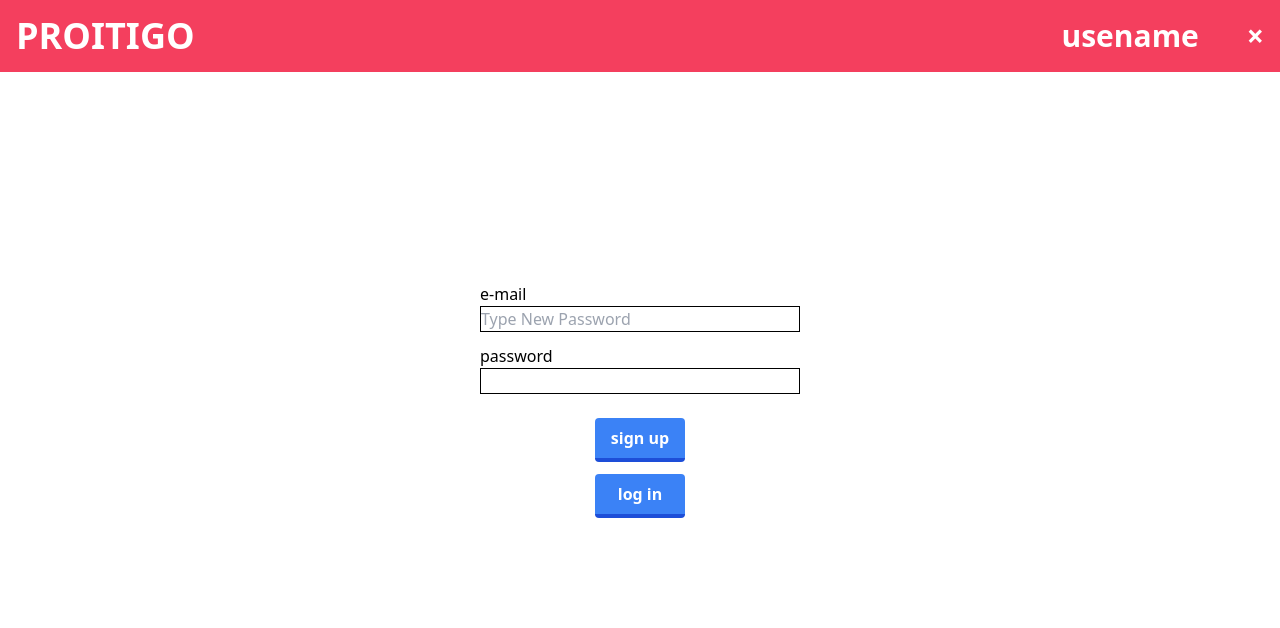
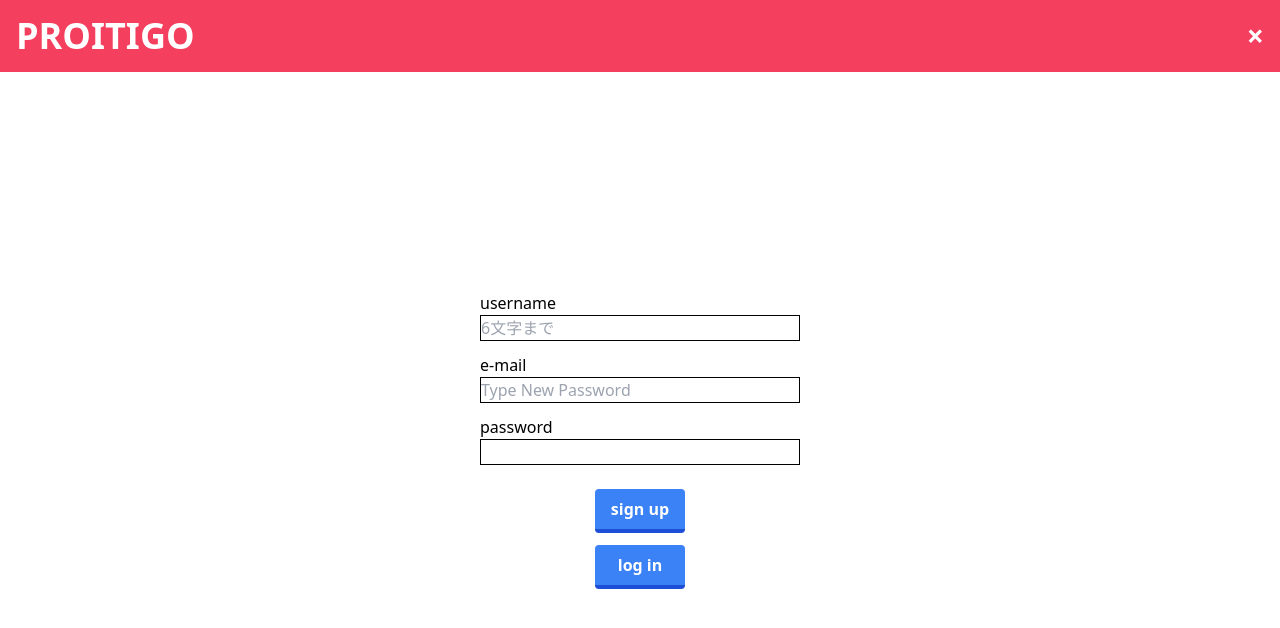
Before and after one commit to scla-sagauniv/B-komachi, a Next.js app: page / in a window 1280 px wide. Shown: the top 628 px of the page. Built offline with nearby package versions, Linux system fonts and the light colour scheme.

Commit message:
update; username有効化

```diff
--- a/src/app/SNS/page.tsx
+++ b/src/app/SNS/page.tsx
@@ -2,15 +2,13 @@ import Modal from "./components/Button";
 import Log from "./components/Log";
 
 export default function Home() {
-
   return (
     <>
       <main>
-          <div>
-          </div>
+        <div></div>
       </main>
       <Modal />
       {/* </Modal> */}
     </>
   );
-  };
+}
--- a/src/app/components/header.tsx
+++ b/src/app/components/header.tsx
@@ -1,13 +1,36 @@
-export default function Header() {
+"use client";
+import React, { useEffect, useState } from "react";
+// import username from "./login-main";
+import { useContext } from "react";
+import { UserNameContext } from "../layout";
+
+const Header = (): JSX.Element => {
+  // const Header = () => {
+  //const [username] = useState();
+  //const { username } = this.state;
+  const { userName } = useContext(UserNameContext);
+
+  console.log("username", userName);
   return (
     <header className="fixed top-0 w-full bg-rose-500 p-4">
       <nav className="flex justify-between mx-auto container items-center">
         <div className="text-white font-bold text-4xl">PROITIGO</div>
         <div className="space-x-12">
-                <a href="" className="text-white font-bold text-3xl no-underline hover:underline">usename</a>
-                <a href="" className="text-white font-bold text-3xl no-underline hover:underline">×</a>
+          <a
+            href=""
+            className="text-white font-bold text-3xl no-underline hover:underline"
+          >
+            {userName}
+          </a>
+          <a
+            href=""
+            className="text-white font-bold text-3xl no-underline hover:underline"
+          >
+            ×
+          </a>
         </div>
       </nav>
     </header>
   );
-  }
+};
+export default Header;
--- a/src/app/components/login-main.tsx
+++ b/src/app/components/login-main.tsx
@@ -1,13 +1,15 @@
 "use client";
 
-import React,{useEffect,useState} from "react";
+import React, { useEffect, useState, useContext } from "react";
 import VisibilityIcon from "@mui/icons-material/Visibility";
 import VisibilityOffIcon from "@mui/icons-material/VisibilityOff";
-
+import { UserNameContext } from "../layout";
 
 export default function Main() {
   const [password, setPassword] = useState("");
   const [passwordType, setPasswordType] = useState("password");
+  // const [username, setusername] = useState("");
+  const { userName, setUserName } = useContext(UserNameContext);
 
   const LogIn = () => {
     window.location.href = "/SNS";
@@ -17,7 +19,19 @@ export default function Main() {
     <>
       <div className="w-80 h-full flex justify-center flex-col items-center">
         <div className="w-full flex flex-col">
-          <p className="">e-mail</p>
+          <p>username</p>
+          <input
+            placeholder={"6文字まで"}
+            type="text"
+            onChange={(e) => {
+              setUserName(e.target.value);
+            }}
+            className=" min-w-44 border border-black"
+          />
+          {/* <UserName.Provider value="">{username}</UserName.Provider> */}
+        </div>
+        <div className="w-full flex flex-col">
+          <p className="mt-3">e-mail</p>
           {/* <input type="text" className="w-full min-w-44 border border-black" /> */}
           <input
             value={password}
@@ -32,7 +46,7 @@ export default function Main() {
           />
 
           {/* 非表示 */}
-            {passwordType === "text" &&(
+          {passwordType === "text" && (
             <VisibilityOffIcon
               onClick={() => setPasswordType("text")}
               className="Password__visual"
@@ -40,7 +54,7 @@ export default function Main() {
           )}
 
           {/* 表示 */}
-            {passwordType === "type" &&(
+          {passwordType === "type" && (
             <VisibilityIcon
               onClick={() => setPasswordType("password")}
               className="Password__visual"
--- a/src/app/layout.tsx
+++ b/src/app/layout.tsx
@@ -1,23 +1,47 @@
-import './globals.css';
+"use client";
+
+import "./globals.css";
 import Header from "./components/header";
+import username from "./components/login-main";
+import {
+  useContext,
+  useState,
+  createContext,
+  Dispatch,
+  SetStateAction,
+} from "react";
 
 export const metadata = {
-  title: 'Create Next App',
-  description: 'Generated by create next app',
+  title: "Create Next App",
+  description: "Generated by create next app",
   themeColor: "#ffffff",
+};
+
+interface ContextProps {
+  userName: string;
+  setUserName: Dispatch<SetStateAction<string>>;
 }
+
+export const UserNameContext = createContext<ContextProps>({
+  userName: "",
+  setUserName: () => {},
+});
 
 export default function RootLayout({
   children,
 }: {
-  children: React.ReactNode
+  children: React.ReactNode;
 }) {
+  const [userName, setUserName] = useState("");
+
   return (
     <html lang="ja">
       <head />
       <body>
-        <Header />
-        {children}
+        <UserNameContext.Provider value={{ userName, setUserName }}>
+          <Header />
+          {children}
+        </UserNameContext.Provider>
       </body>
     </html>
   );
--- a/src/app/page.tsx
+++ b/src/app/page.tsx
@@ -1,9 +1,11 @@
+"use client";
+
 import Main from "./components/login-main";
 
 export default function Home() {
   return (
     <>
-      <main className="h-screen flex justify-center">
+      <main className="h-screen flex justify-center pt-20">
         <Main />
       </main>
     </>
```
Lines whose indentation alone changed are shown as unchanged.
